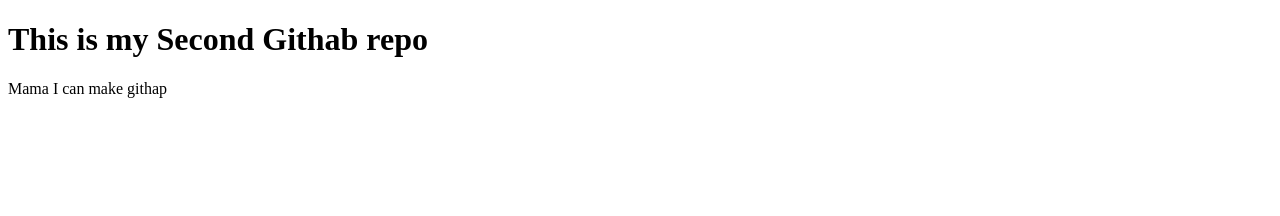
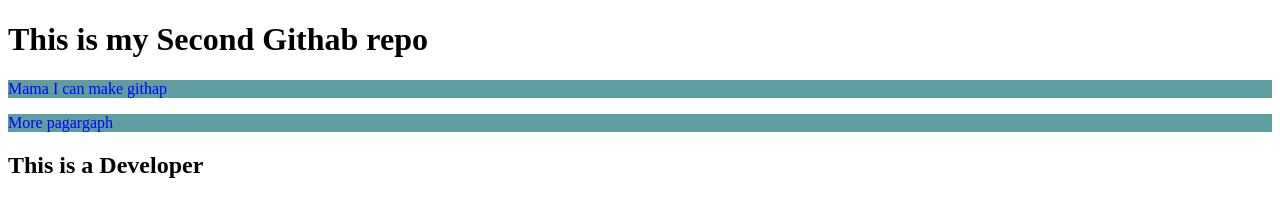
Before and after one commit to Tonyrahmot/my-second-repotr, a plain HTML site: page index.html in a window 1280 px wide. Drawn offline with Linux system fonts and the light colour scheme.

Commit message:
style added

```diff
--- a/index.html
+++ b/index.html
@@ -5,9 +5,13 @@
     <meta http-equiv="X-UA-Compatible" content="IE=edge">
     <meta name="viewport" content="width=device-width, initial-scale=1.0">
     <title>My 2nd RepoTR</title>
+    <link rel="stylesheet" href="style.css">
 </head>
 <body>
     <h1>This is my Second Githab repo</h1>
     <p>Mama I can make githap</p>
+    <p>More pagargaph</p>
+
+    <h2>This is a Developer </h2>
 </body>
 </html>
--- /dev/null
+++ b/style.css
@@ -0,0 +1,4 @@
+p{
+    color: blue;
+    background-color: cadetblue;
+}
```
